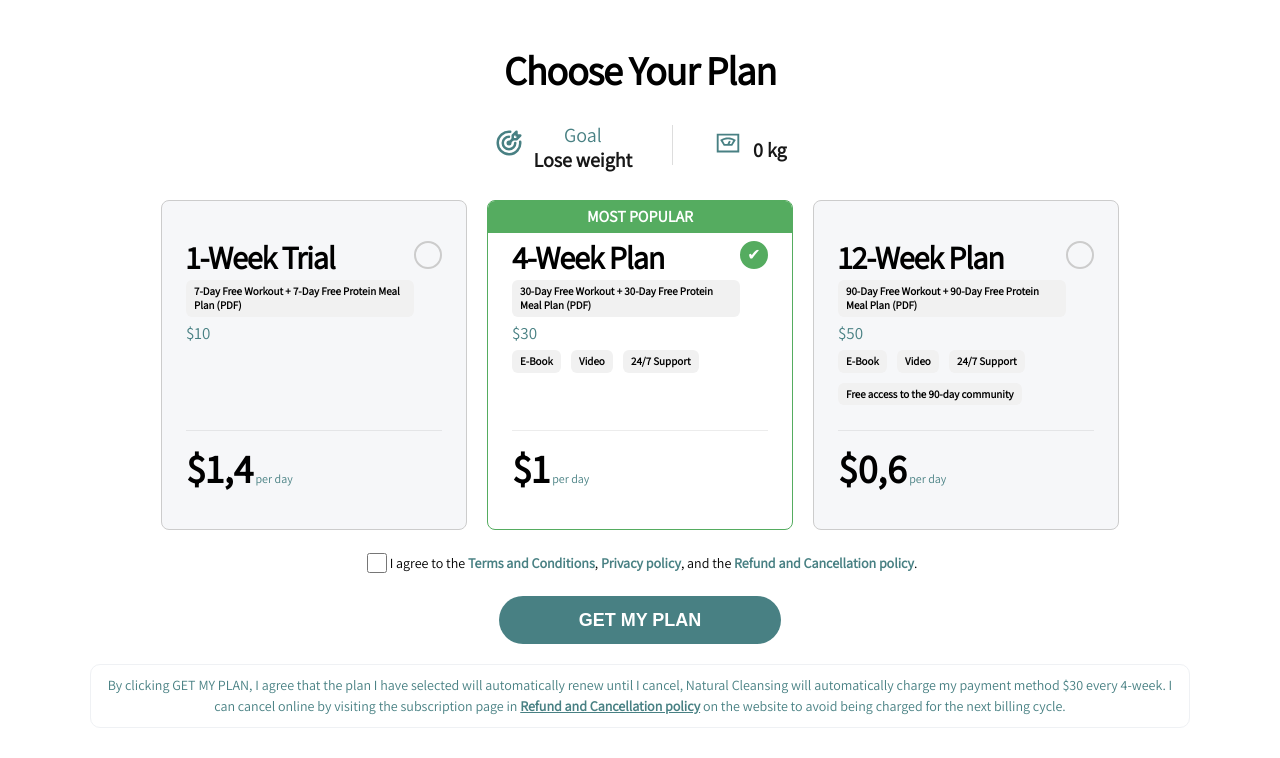
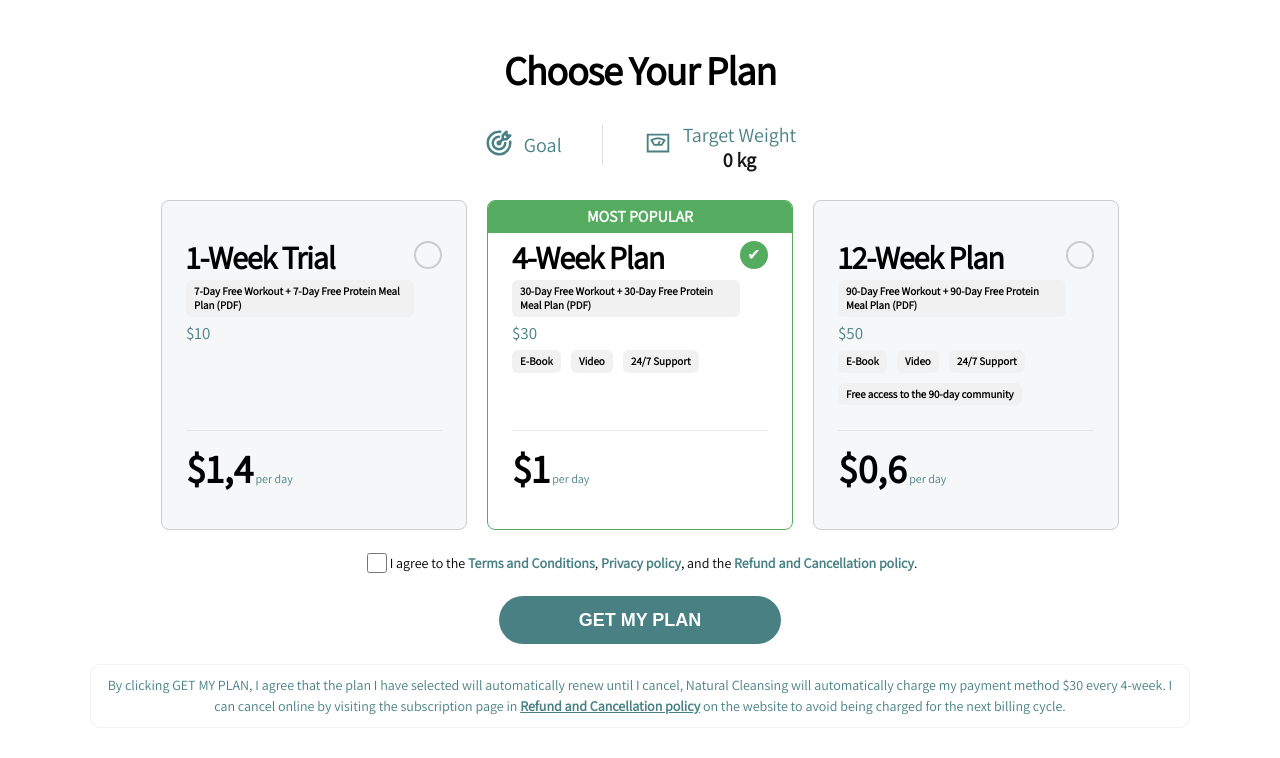
Before and after one commit to AVEG-DHH/FormQuestionAVE, a React (Vite) app: page /checkout in a window 1280 px wide. Shown: the top 758 px of the page. Built offline with nearby package versions, Linux system fonts and the light colour scheme.

Commit message:
udpate code merge

```diff
--- a/src/components/chooseplan/index.jsx
+++ b/src/components/chooseplan/index.jsx
@@ -88,7 +88,7 @@ const ChoosePlan = () => {
                     </div>
                     <div className="goal-text">
                         <span>Goal</span>
-                        <strong>Lose weight</strong>
+                        <strong>{goal}</strong>
                     </div>
                 </div>
                 <div className="divider" />
@@ -97,7 +97,7 @@ const ChoosePlan = () => {
                         <LiaWeightSolid />
                     </div>
                     <div className="target-text">
-                        <span>{goal}</span>
+                        <span>Target Weight</span>
                         <strong>{targetWeight} kg</strong>
                     </div>
                 </div>
```
